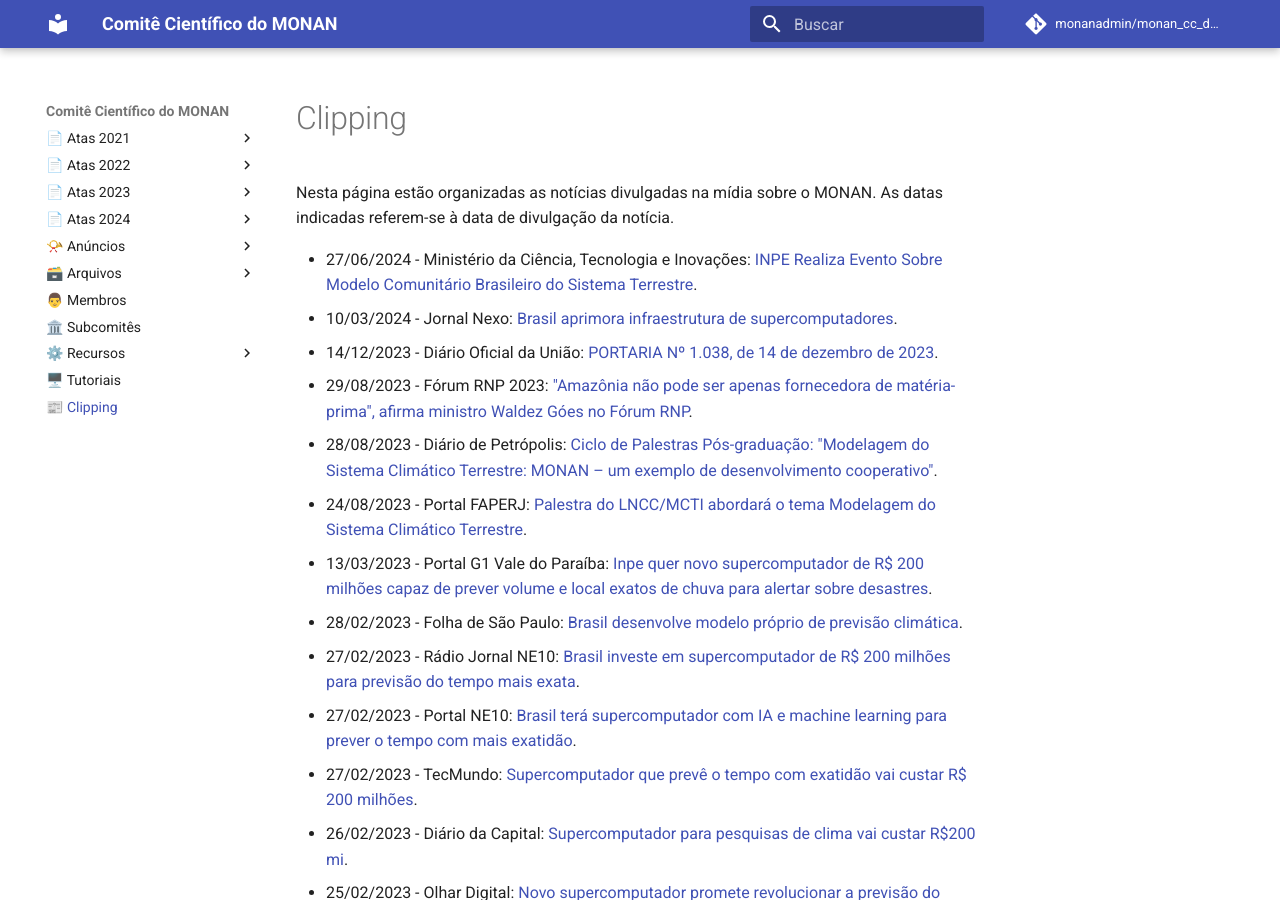
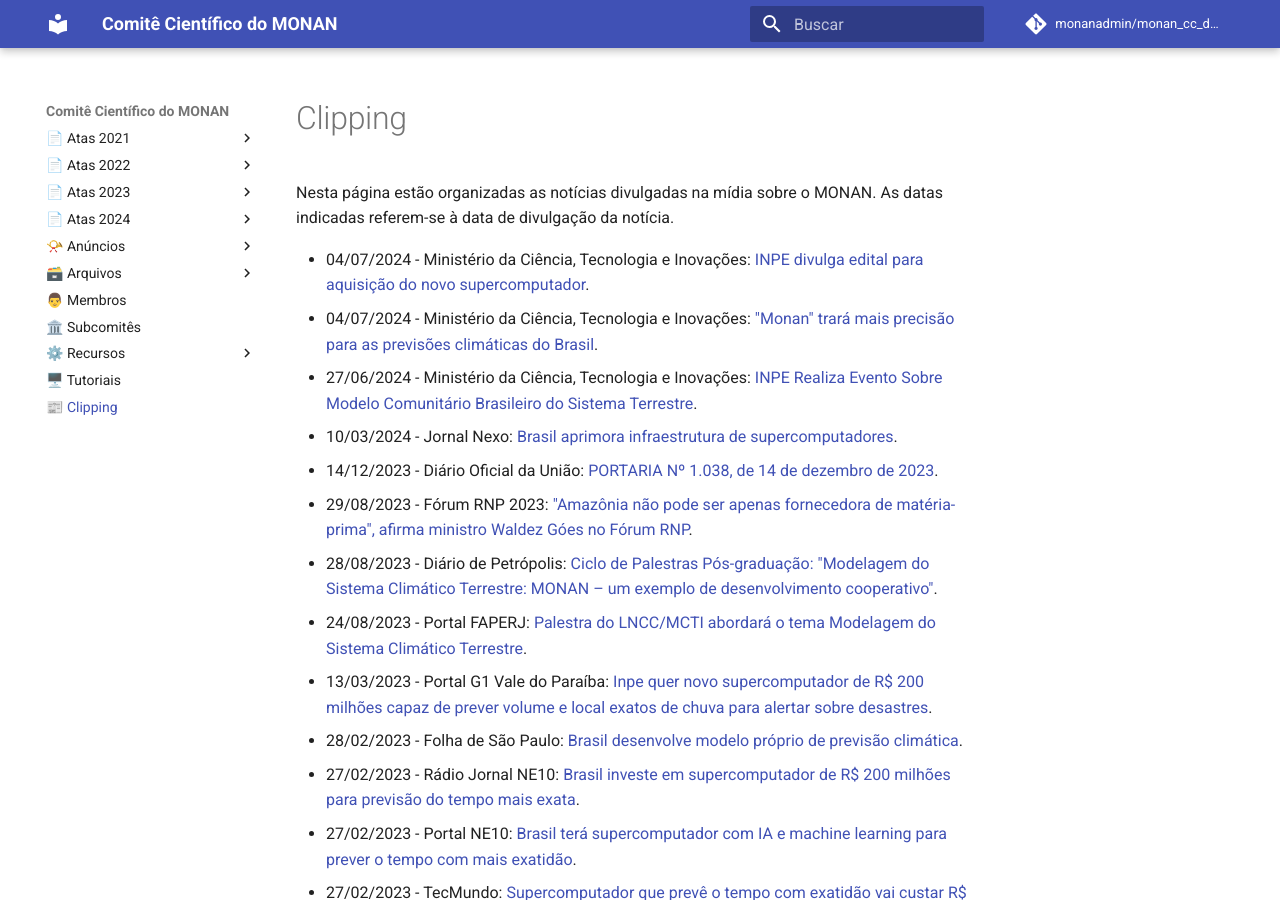
Before and after one commit to monanadmin/monan_cc_docs, an MkDocs documentation site: the page built from docs/clipping.md, in a window 1280 px wide and 900 px high. Built offline with MkDocs 1.6.1 and Material for MkDocs 9.7.7, drawn with Linux system fonts in a browser that asks for light colours; comment, search, counter and statistics services are not loaded.

Commit message:
Atualizando página clipping

```diff
--- a/docs/clipping.md
+++ b/docs/clipping.md
@@ -2,6 +2,8 @@
 
 Nesta página estão organizadas as notícias divulgadas na mídia sobre o MONAN. As datas indicadas referem-se à data de divulgação da notícia.
 
+* 04/07/2024 - Ministério da Ciência, Tecnologia e Inovações: [INPE divulga edital para aquisição do novo supercomputador](https://www.gov.br/mcti/pt-br/acompanhe-o-mcti/noticias/2024/07/inpe-divulga-edital-para-aquisicao-do-novo-supercomputador).
+* 04/07/2024 - Ministério da Ciência, Tecnologia e Inovações: ["Monan" trará mais precisão para as previsões climáticas do Brasil](https://www.gov.br/mcti/pt-br/acompanhe-o-mcti/noticias/2024/07/201cmonan201d-trara-mais-precisao-para-as-previsoes-climaticas-do-brasil).
 * 27/06/2024 - Ministério da Ciência, Tecnologia e Inovações: [INPE Realiza Evento Sobre Modelo Comunitário Brasileiro do Sistema Terrestre](https://www.gov.br/inpe/pt-br/assuntos/ultimas-noticias/inpe-realiza-evento-sobre-modelo-comunitario-brasileiro-do-sistema-terrestre).
 * 10/03/2024 - Jornal Nexo: [Brasil aprimora infraestrutura de supercomputadores](https://www.nexojornal.com.br/externo/2024/03/10/brasil-aprimora-infraestrutura-de-supercomputadores).
 * 14/12/2023 - Diário Oficial da União: [PORTARIA Nº 1.038, de 14 de dezembro de 2023](https://www.in.gov.br/web/dou/-/portaria-n-1.038-de-14-de-dezembro-de-2023-530653031).
```
